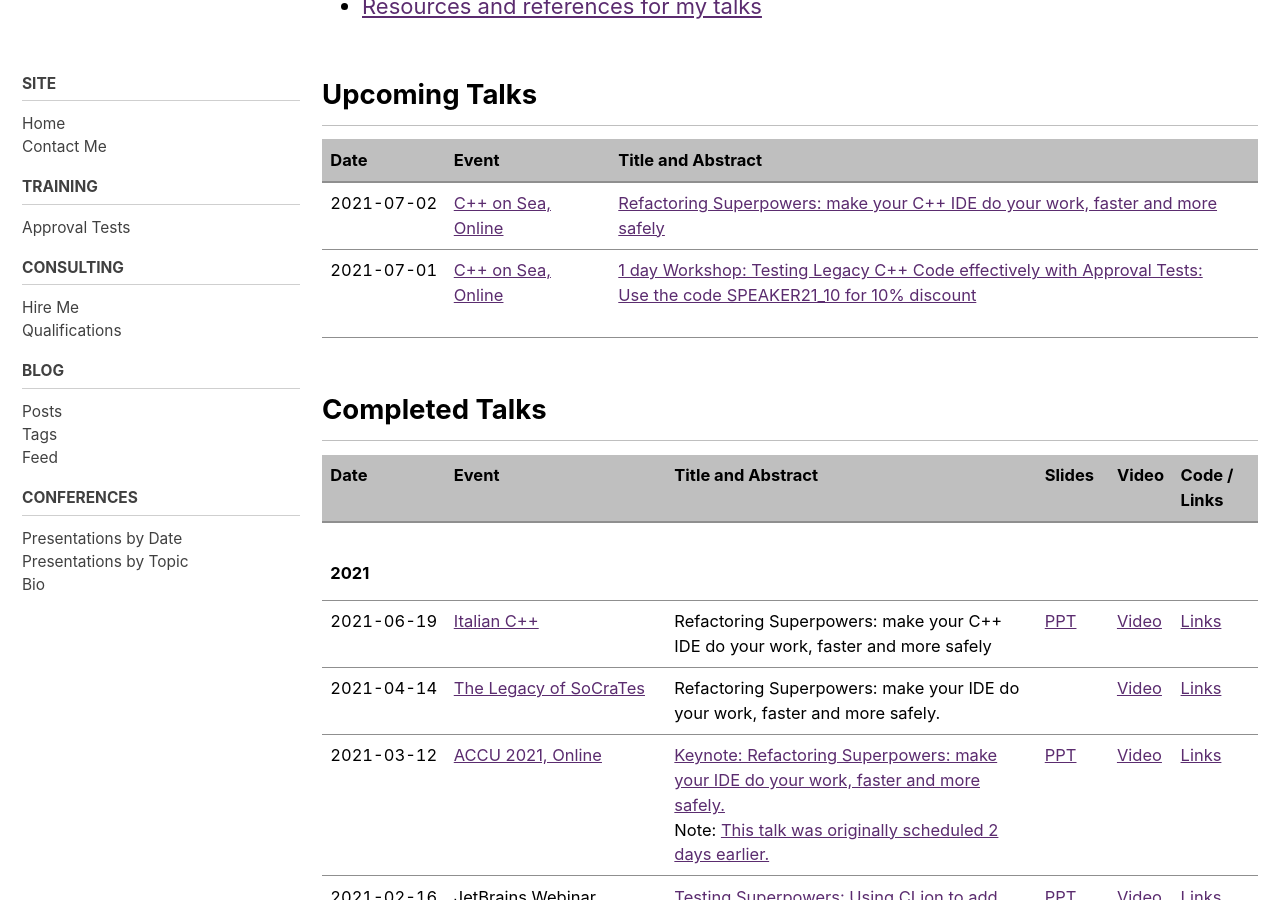
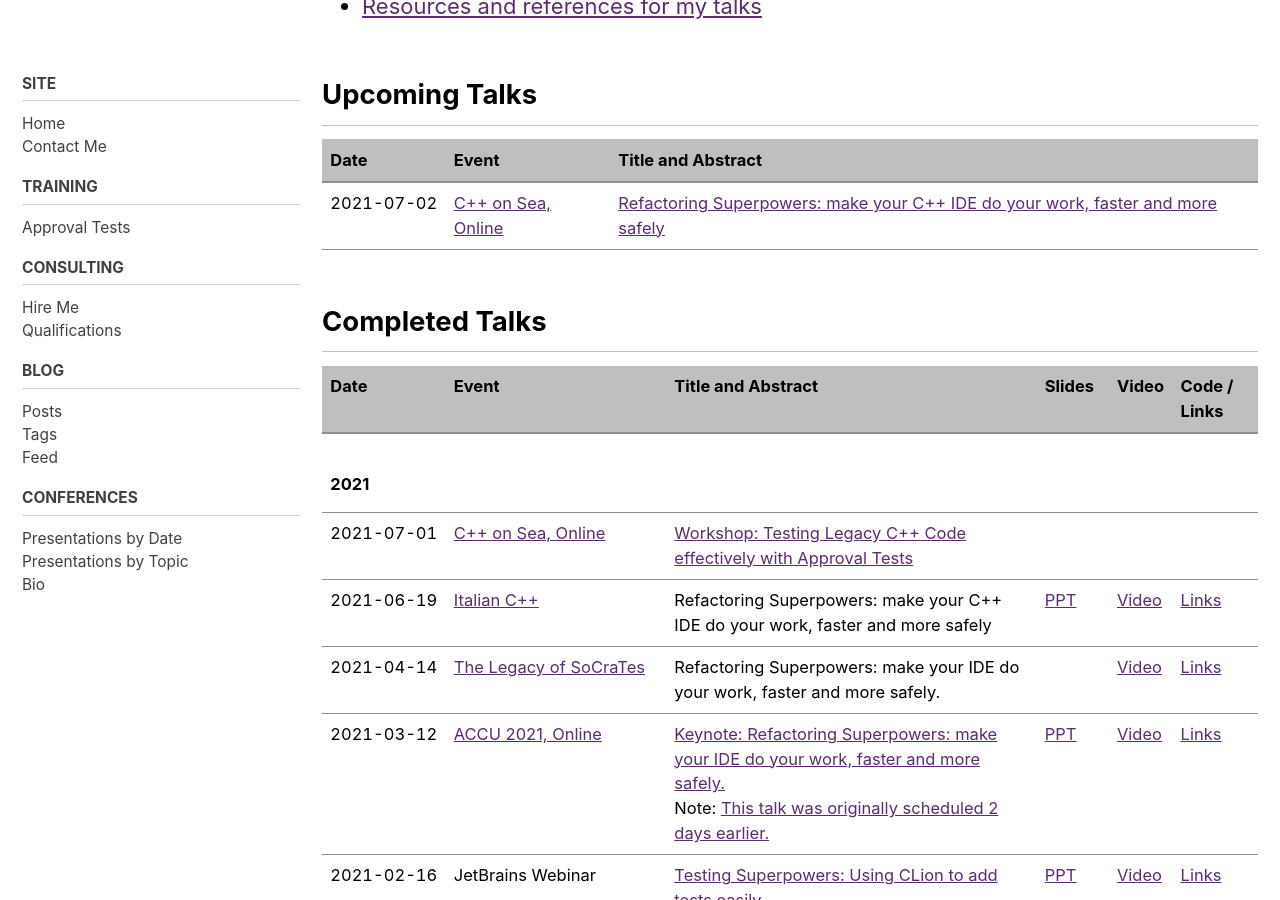
Before and after one commit to claremacrae/claremacrae.github.io, a Jekyll site: the page built from conferences/presentations.md, in a window 1280 px wide and 900 px high, scrolled down 787 px. Built offline with Jekyll 4.4.1, drawn with Linux system fonts in a browser that asks for light colours; cached includes are drawn as plain includes; nearby versions of some CDN libraries.

Commit message:
C++ on Sea workshop now complete...

```diff
--- a/_data/presentations.yml
+++ b/_data/presentations.yml
@@ -16,13 +16,12 @@
     url: https://github.com/claremacrae/talks/blob/main/Refactoring_Superpowers.md#top
 
 - date: 2021-07-01
-  upcoming: true
   event:
     name: C++ on Sea, Online
     url: https://cpponsea.uk/
-  category: "Refactoring Superpowers: Work faster and more safely"
+  category: "Workshop: Testing Legacy C++ Code effectively with Approval Tests"
   talk:
-    name: "1 day Workshop: Testing Legacy C++ Code effectively with Approval Tests:<p>Use the code SPEAKER21_10 for 10% discount"
+    name: "Workshop: Testing Legacy C++ Code effectively with Approval Tests"
     url: https://cpponsea.uk/2021/sessions/workshop_testing-legacy-cpp-code-effectively-with-approval-tests.html
 
 - date: 2021-06-19
```
